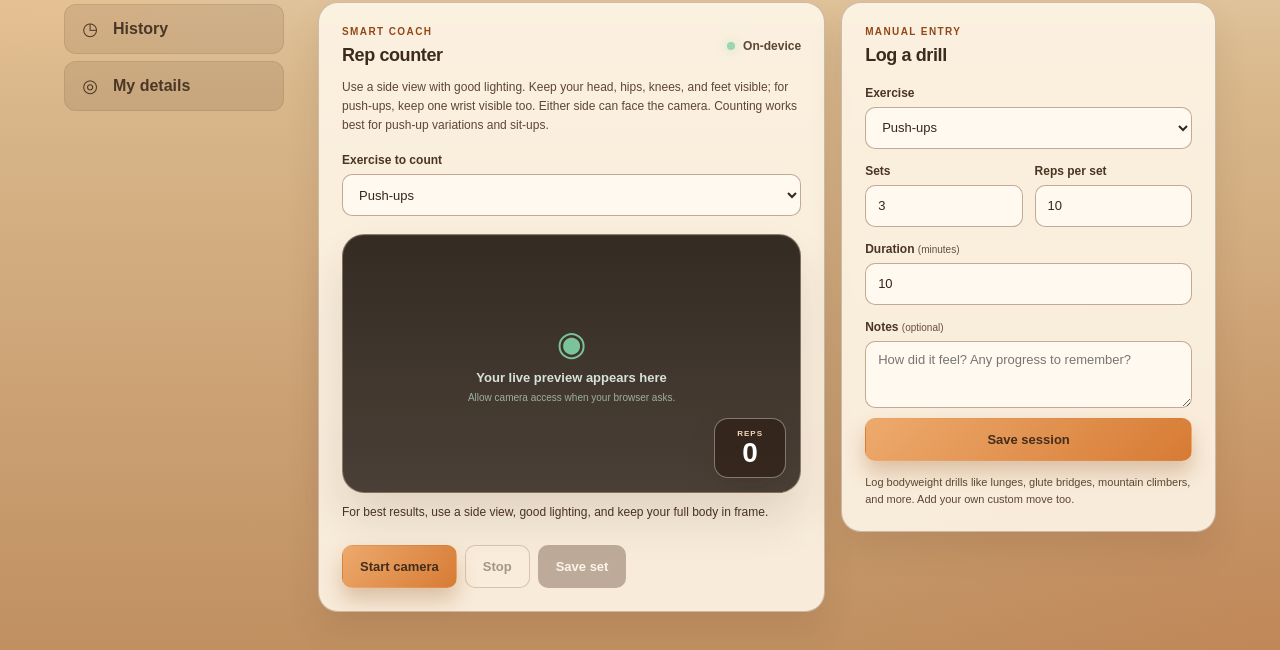
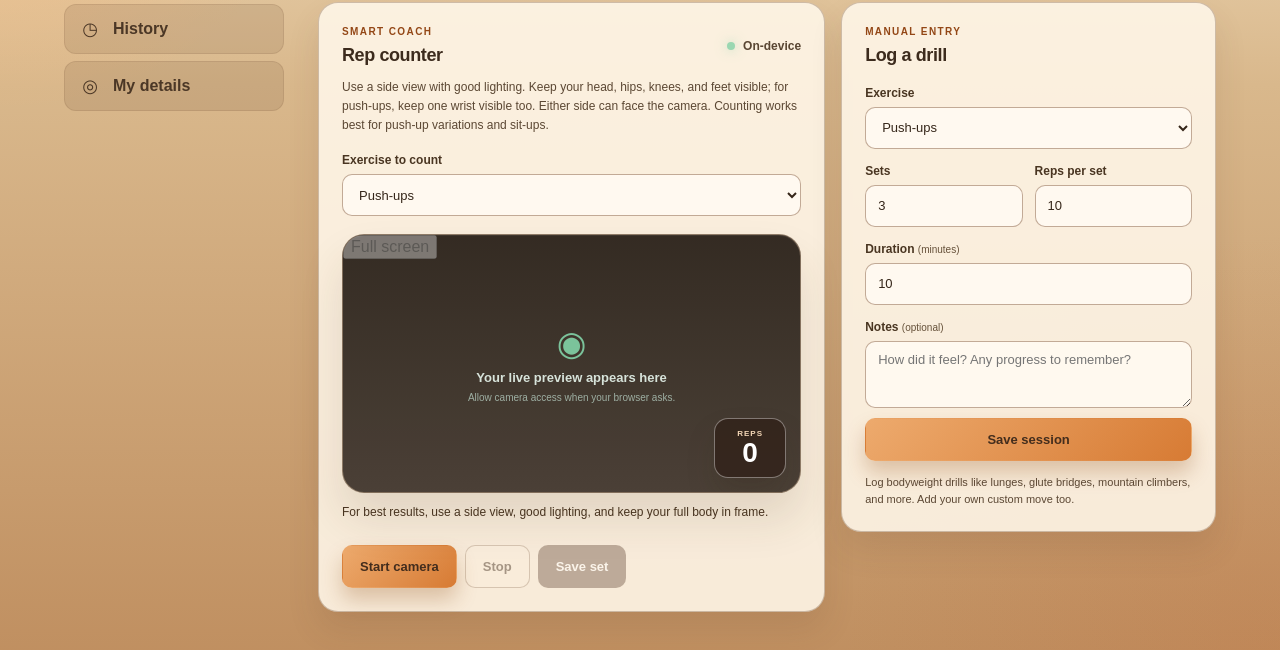
Before and after one commit to dhanush7dr-gif/test-by-grit, a plain HTML site: page index.html in a window 1280 px wide. Both pictures are taken after a click on the button "＋ Log session". Shown: the part 232-882 px from the top of the page. Drawn offline with Linux system fonts and the light colour scheme.

Commit message:
Add fullscreen button for camera preview

```diff
--- a/index.html
+++ b/index.html
@@ -234,6 +234,8 @@
                   <span>Allow camera access when your browser asks.</span>
                 </div>
                 <div class="rep-counter"><span>REPS</span><strong id="rep-count">0</strong></div>
+                <button id="camera-fullscreen" class="camera-fullscreen-toggle" type="button" disabled
+                  aria-label="View camera full screen">Full screen</button>
               </div>
               <p id="camera-message" class="status-message" role="status">For best results, use a side view, good
                 lighting, and keep your full body in frame.</p>
```
